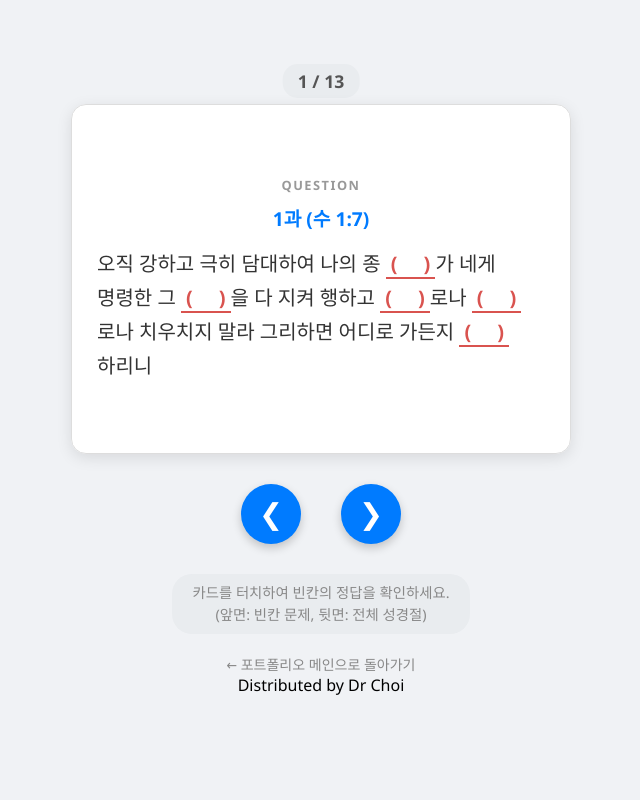
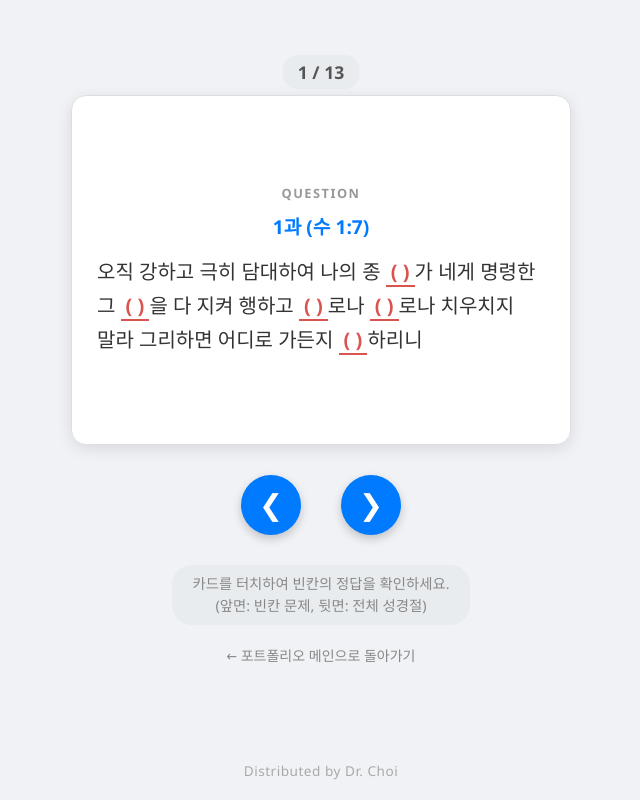
Before and after one commit to DrChoi36/memory, a plain HTML site: page index.html in a window 1280 px wide. Shown: the whole page, without its empty margins (319-959 px from the left). Drawn offline with Linux system fonts and the light colour scheme.

Commit message:
Update index.html
add footer: Distributed Dr. Choi

```diff
--- a/index.html
+++ b/index.html
@@ -17,6 +17,8 @@
             flex-direction: column;
             padding: 20px;
             box-sizing: border-box;
+            position: relative; /* 푸터 위치 기준점 */
+            padding-bottom: 60px; /* 푸터와 겹치지 않도록 하단 여백 확보 */
         }
 
         /* 2. 메인 컨테이너 */
@@ -34,7 +36,7 @@
             perspective: 1000px;
             width: 100%;
             max-width: 500px;
-            height: 350px; /* 텍스트 양이 많아져 높이 조금 더 확보 */
+            height: 350px;
             cursor: pointer;
             position: relative;
         }
@@ -86,7 +88,7 @@
             border-radius: 15px;
             background-color: white;
             border: 1px solid #ddd;
-            overflow-y: auto; /* 내용 스크롤 */
+            overflow-y: auto;
         }
 
         .card-front {
@@ -96,12 +98,12 @@
 
         .card-back {
             transform: rotateY(180deg);
-            background-color: #f1f8ff; /* 뒷면은 약간 푸른빛 */
+            background-color: #f1f8ff;
         }
 
         /* 텍스트 스타일 */
         .question-text {
-            font-size: 1.25rem; /* 본문 크기 */
+            font-size: 1.25rem;
             font-weight: 500;
             color: #333;
             line-height: 1.7;
@@ -231,6 +233,18 @@
             text-decoration: none;
             font-size: 14px;
         }
+
+        /* [새로 추가됨] Footer 스타일 */
+        .app-footer {
+            position: absolute;
+            bottom: 20px;
+            width: 100%;
+            text-align: center;
+            font-size: 0.85rem;
+            color: #aaa;
+            font-weight: 500;
+            letter-spacing: 0.5px;
+        }
     </style>
 </head>
 <body>
@@ -278,80 +292,77 @@
     </div>
 
     <div class="app-footer">
-        Distributed by Dr Choi
+        Distributed by Dr. Choi
     </div>
 
     <script>
         // ==========================================
         // 13개 문제 데이터 (JSON)
-        // title: 과 제목 및 성경절
-        // question: 빈칸이 뚫린 텍스트
-        // answer: 전체 텍스트 (정답 확인용)
         // ==========================================
         const quizData = [
             {
                 "title": "1과 (수 1:7)",
-                "question": "오직 강하고 극히 담대하여 나의 종 <span class='blank'>(     )</span>가 네게 명령한 그 <span class='blank'>(     )</span>을 다 지켜 행하고 <span class='blank'>(     )</span>로나 <span class='blank'>(     )</span>로나 치우치지 말라 그리하면 어디로 가든지 <span class='blank'>(     )</span>하리니",
+                "question": "오직 강하고 극히 담대하여 나의 종 <span class='blank'>(     )</span>가 네게 명령한 그 <span class='blank'>(     )</span>을 다 지켜 행하고 <span class='blank'>(     )</span>로나 <span class='blank'>(     )</span>로나 치우치지 말라 그리하면 어디로 가든지 <span class='blank'>(     )</span>하리니",
                 "answer": "오직 강하고 극히 담대하여 나의 종 <span class='highlight'>모세</span>가 네게 명령한 그 <span class='highlight'>율법</span>을 다 지켜 행하고 <span class='highlight'>우</span>로나 <span class='highlight'>좌</span>로나 치우치지 말라 그리하면 어디로 가든지 <span class='highlight'>형통</span>하리니"
             },
             {
                 "title": "2과 (히 11:31)",
-                "question": "<span class='blank'>(     )</span>으로 기생 <span class='blank'>(     )</span>은 정탐꾼을 평안히 <span class='blank'>(     )</span>하였으므로 순종하지 아니한 자와 함께 <span class='blank'>(     )</span>하지 아니하였도다",
+                "question": "<span class='blank'>(     )</span>으로 기생 <span class='blank'>(     )</span>은 정탐꾼을 평안히 <span class='blank'>(     )</span>하였으므로 순종하지 아니한 자와 함께 <span class='blank'>(     )</span>하지 아니하였도다",
                 "answer": "<span class='highlight'>믿음</span>으로 기생 <span class='highlight'>라합</span>은 정탐꾼을 평안히 <span class='highlight'>영접</span>하였으므로 순종하지 아니한 자와 함께 <span class='highlight'>멸망</span>하지 아니하였도다"
             },
             {
                 "title": "3과 (수 4:23, 24)",
-                "question": "너희의 하나님 여호와께서 <span class='blank'>(         )</span>을 너희 앞에서 마르게 하사 너희를 건너게 하신 것이... 우리 앞에 <span class='blank'>(     )</span>를 말리시고... 이는 땅의 모든 백성에게 여호와의 <span class='blank'>(     )</span>이 강하신 것을 알게 하며...",
+                "question": "너희의 하나님 여호와께서 <span class='blank'>(         )</span>을 너희 앞에서 마르게 하사 너희를 건너게 하신 것이... 우리 앞에 <span class='blank'>(     )</span>를 말리시고... 이는 땅의 모든 백성에게 여호와의 <span class='blank'>(     )</span>이 강하신 것을 알게 하며...",
                 "answer": "너희의 하나님 여호와께서 <span class='highlight'>요단 물</span>을 너희 앞에서 마르게 하사 너희를 건너게 하신 것이... 우리 앞에 <span class='highlight'>홍해</span>를 말리시고... 이는 땅의 모든 백성에게 여호와의 <span class='highlight'>손</span>이 강하신 것을 알게 하며..."
             },
             {
                 "title": "4과 (수 10:14)",
-                "question": "여호와께서 <span class='blank'>(     )</span>의 목소리를 들으신 이같은 날은 전에도 없었고 후에도 없었나니 이는 여호와께서 <span class='blank'>(         )</span>을 위하여 <span class='blank'>(     )</span>셨음이니라",
+                "question": "여호와께서 <span class='blank'>(     )</span>의 목소리를 들으신 이같은 날은 전에도 없었고 후에도 없었나니 이는 여호와께서 <span class='blank'>(         )</span>을 위하여 <span class='blank'>(     )</span>셨음이니라",
                 "answer": "여호와께서 <span class='highlight'>사람</span>의 목소리를 들으신 이같은 날은 전에도 없었고 후에도 없었나니 이는 여호와께서 <span class='highlight'>이스라엘</span>을 위하여 <span class='highlight'>싸우</span>셨음이니라"
             },
             {
                 "title": "5과 (수 10:42)",
-                "question": "이스라엘의 하나님 여호와께서 이스라엘을 위하여 싸우셨으므로 <span class='blank'>(         )</span>가 이 모든 왕들과 그들의 땅을 <span class='blank'>(       )</span>에 빼앗으니라",
+                "question": "이스라엘의 하나님 여호와께서 이스라엘을 위하여 싸우셨으므로 <span class='blank'>(         )</span>가 이 모든 왕들과 그들의 땅을 <span class='blank'>(        )</span>에 빼앗으니라",
                 "answer": "이스라엘의 하나님 여호와께서 이스라엘을 위하여 싸우셨으므로 <span class='highlight'>여호수아</span>가 이 모든 왕들과 그들의 땅을 <span class='highlight'>단번</span>에 빼앗으니라"
             },
             {
                 "title": "6과 (렘 17:10)",
-                "question": "나 여호와는 <span class='blank'>(     )</span>을 살피며 <span class='blank'>(     )</span>를 시험하고 각각 그의 <span class='blank'>(     )</span>와 그의 행실대로 보응하나니",
+                "question": "나 여호와는 <span class='blank'>(     )</span>을 살피며 <span class='blank'>(     )</span>를 시험하고 각각 그의 <span class='blank'>(     )</span>와 그의 행실대로 보응하나니",
                 "answer": "나 여호와는 <span class='highlight'>심장</span>을 살피며 <span class='highlight'>폐부</span>를 시험하고 각각 그의 <span class='highlight'>행위</span>와 그의 행실대로 보응하나니"
             },
             {
                 "title": "7과 (마 6:33)",
-                "question": "그런즉 너희는 먼저 그의 <span class='blank'>(     )</span>와 그의 <span class='blank'>(     )</span>를 구하라 그리하면 이 모든 것을 너희에게 <span class='blank'>(         )</span>",
+                "question": "그런즉 너희는 먼저 그의 <span class='blank'>(     )</span>와 그의 <span class='blank'>(     )</span>를 구하라 그리하면 이 모든 것을 너희에게 <span class='blank'>(         )</span>",
                 "answer": "그런즉 너희는 먼저 그의 <span class='highlight'>나라</span>와 그의 <span class='highlight'>의</span>를 구하라 그리하면 이 모든 것을 너희에게 <span class='highlight'>더하시리라</span>"
             },
             {
                 "title": "8과 (히 13:7)",
-                "question": "하나님의 말씀을 너희에게 일러 주고 너희를 인도하던 자들을 <span class='blank'>(     )</span>하며 그들의 행실의 <span class='blank'>(     )</span>을 주의하여 보고 그들의 <span class='blank'>(     )</span>을 본받으라",
+                "question": "하나님의 말씀을 너희에게 일러 주고 너희를 인도하던 자들을 <span class='blank'>(     )</span>하며 그들의 행실의 <span class='blank'>(     )</span>을 주의하여 보고 그들의 <span class='blank'>(     )</span>을 본받으라",
                 "answer": "하나님의 말씀을 너희에게 일러 주고 너희를 인도하던 자들을 <span class='highlight'>생각</span>하며 그들의 행실의 <span class='highlight'>결말</span>을 주의하여 보고 그들의 <span class='highlight'>믿음</span>을 본받으라"
             },
             {
                 "title": "9과 (슥 9:12)",
-                "question": "갇혀 있으나 <span class='blank'>(     )</span>을 품은 자들아 너희는 <span class='blank'>(     )</span>로 돌아올지니라 내가 오늘도 이르노라 내가 네게 <span class='blank'>(     )</span>이나 갚을 것이라",
+                "question": "갇혀 있으나 <span class='blank'>(     )</span>을 품은 자들아 너희는 <span class='blank'>(     )</span>로 돌아올지니라 내가 오늘도 이르노라 내가 네게 <span class='blank'>(     )</span>이나 갚을 것이라",
                 "answer": "갇혀 있으나 <span class='highlight'>소망</span>을 품은 자들아 너희는 <span class='highlight'>요새</span>로 돌아올지니라 내가 오늘도 이르노라 내가 네게 <span class='highlight'>갑절</span>이나 갚을 것이라"
             },
             {
                 "title": "10과 (고전 10:11)",
-                "question": "그들에게 일어난 이런 일은 <span class='blank'>(       )</span>가 되고 또한 <span class='blank'>(     )</span>를 만난 우리를 깨우치기 위하여 기록되었느니라",
+                "question": "그들에게 일어난 이런 일은 <span class='blank'>(        )</span>가 되고 또한 <span class='blank'>(     )</span>를 만난 우리를 깨우치기 위하여 기록되었느니라",
                 "answer": "그들에게 일어난 이런 일은 <span class='highlight'>본보기</span>가 되고 또한 <span class='highlight'>말세</span>를 만난 우리를 깨우치기 위하여 기록되었느니라"
             },
             {
                 "title": "11과 (잠 15:1)",
-                "question": "<span class='blank'>(       )</span> 대답은 분노를 쉬게 하여도 <span class='blank'>(       )</span> 말은 노를 격동하느니라",
+                "question": "<span class='blank'>(        )</span> 대답은 분노를 쉬게 하여도 <span class='blank'>(        )</span> 말은 노를 격동하느니라",
                 "answer": "<span class='highlight'>유순한</span> 대답은 분노를 쉬게 하여도 <span class='highlight'>과격한</span> 말은 노를 격동하느니라"
             },
             {
                 "title": "12과 (수 21:45)",
-                "question": "여호와께서 이스라엘 족속에게 말씀하신 <span class='blank'>(     )</span> 말씀이 하나도 남음이 없이 다 <span class='blank'>(     )</span>하였더라",
+                "question": "여호와께서 이스라엘 족속에게 말씀하신 <span class='blank'>(     )</span> 말씀이 하나도 남음이 없이 다 <span class='blank'>(     )</span>하였더라",
                 "answer": "여호와께서 이스라엘 족속에게 말씀하신 <span class='highlight'>선한</span> 말씀이 하나도 남음이 없이 다 <span class='highlight'>응</span>하였더라"
             },
             {
                 "title": "13과 (수 24:15)",
-                "question": "너희가 섬길 자를 오늘 <span class='blank'>(     )</span>하라 오직 <span class='blank'>(           )</span>은 여호와를 <span class='blank'>(           )</span> 하니",
+                "question": "너희가 섬길 자를 오늘 <span class='blank'>(     )</span>하라 오직 <span class='blank'>(            )</span>은 여호와를 <span class='blank'>(            )</span> 하니",
                 "answer": "너희가 섬길 자를 오늘 <span class='highlight'>택</span>하라 오직 <span class='highlight'>나와 내 집</span>은 여호와를 <span class='highlight'>섬기겠노라</span> 하니"
             }
         ];
```
